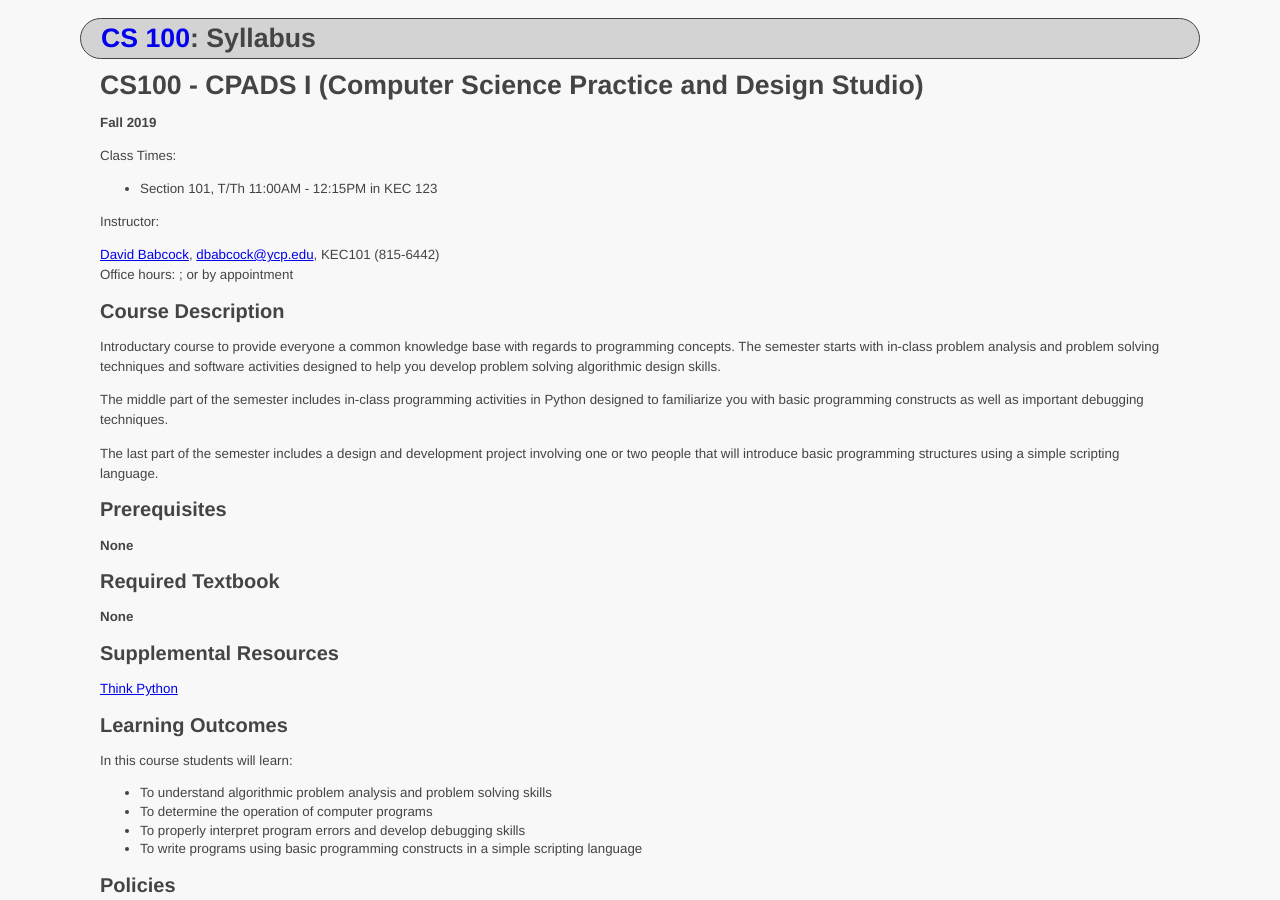
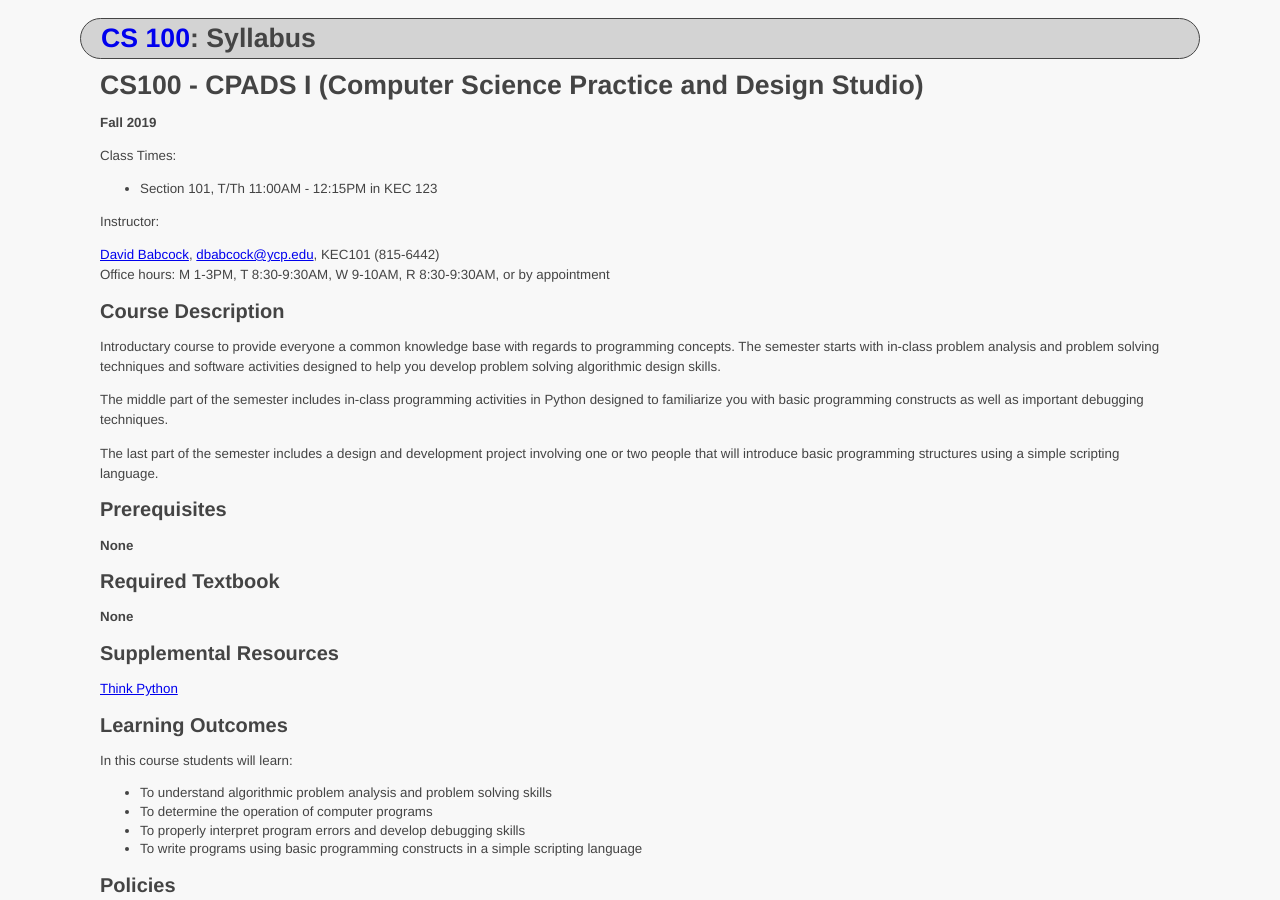
Before and after one commit to ycpcs/cs100-fall2019, a Jekyll site: the page built from syllabus.md, in a window 1280 px wide and 900 px high. Built offline with Jekyll 4.4.1, drawn with Linux system fonts in a browser that asks for light colours.

Commit message:
add office hours
add office hours

```diff
--- a/syllabus.md
+++ b/syllabus.md
@@ -14,7 +14,7 @@
 
 Instructor:
 
-[David Babcock](http://faculty.ycp.edu/~dbabcock/), <dbabcock@ycp.edu>, KEC101 (815-6442) <br /> Office hours: ; or by appointment
+[David Babcock](http://faculty.ycp.edu/~dbabcock/), <dbabcock@ycp.edu>, KEC101 (815-6442) <br /> Office hours: M 1-3PM, T 8:30-9:30AM, W 9-10AM, R 8:30-9:30AM, or by appointment
 
 Course Description
 ------------------
```
